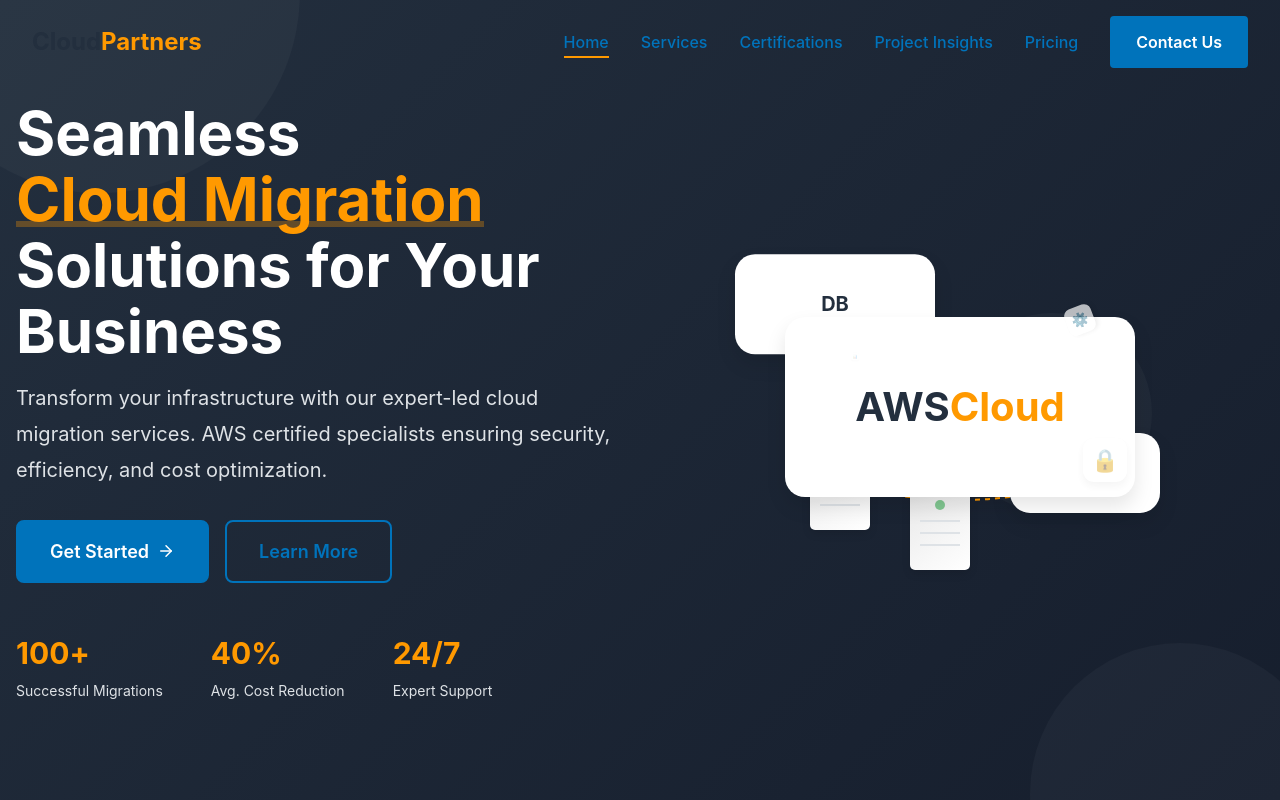
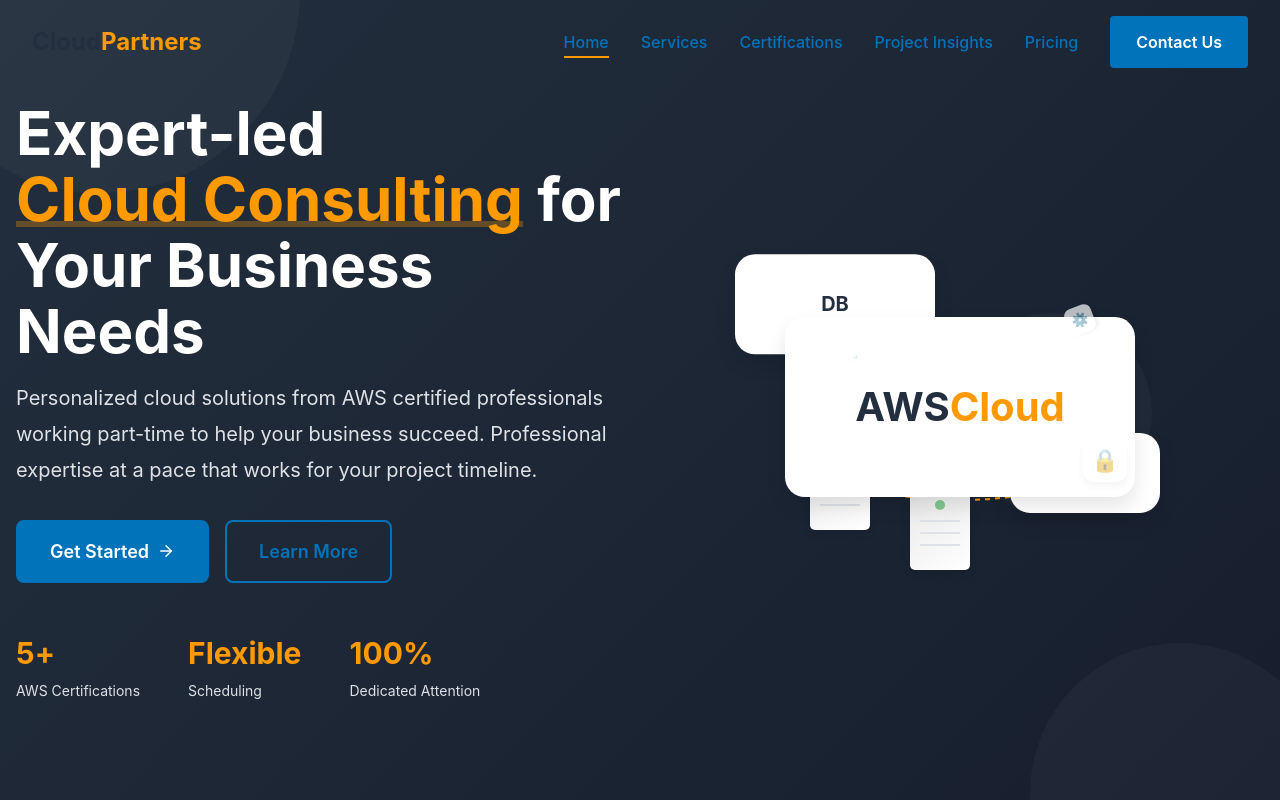
Before and after one commit to Tetianamost/cloud-consulting-business, a React (Create React App) app: page / in a window 1280 px wide. Shown: the top 800 px of the page. Built offline with nearby package versions, Linux system fonts and the light colour scheme.

Commit message:
Don't use weekend availability - Hero

```diff
--- a/src/components/sections/Hero/Hero.tsx
+++ b/src/components/sections/Hero/Hero.tsx
@@ -239,11 +239,11 @@
           variants={textVariants}
         >
           <Heading>
-            Seamless <span>Cloud Migration</span> Solutions for Your Business
+            Expert-led <span>Cloud Consulting</span> for Your Business Needs
           </Heading>
           <Subheading>
-            Transform your infrastructure with our expert-led cloud migration services.
-            AWS certified specialists ensuring security, efficiency, and cost optimization.
+            Personalized cloud solutions from AWS certified professionals working part-time to help your business succeed.
+            Professional expertise at a pace that works for your project timeline.
           </Subheading>
 
           <CTAButtons>
@@ -278,16 +278,16 @@
 
           <Stats variants={statsVariants}>
             <StatItem variants={statItemVariants}>
-              <StatNumber>100+</StatNumber>
-              <StatLabel>Successful Migrations</StatLabel>
+              <StatNumber>5+</StatNumber>
+              <StatLabel>AWS Certifications</StatLabel>
             </StatItem>
             <StatItem variants={statItemVariants}>
-              <StatNumber>40%</StatNumber>
-              <StatLabel>Avg. Cost Reduction</StatLabel>
+              <StatNumber>Flexible</StatNumber>
+              <StatLabel>Scheduling</StatLabel>
             </StatItem>
             <StatItem variants={statItemVariants}>
-              <StatNumber>24/7</StatNumber>
-              <StatLabel>Expert Support</StatLabel>
+              <StatNumber>100%</StatNumber>
+              <StatLabel>Dedicated Attention</StatLabel>
             </StatItem>
           </Stats>
         </TextContent>
```
